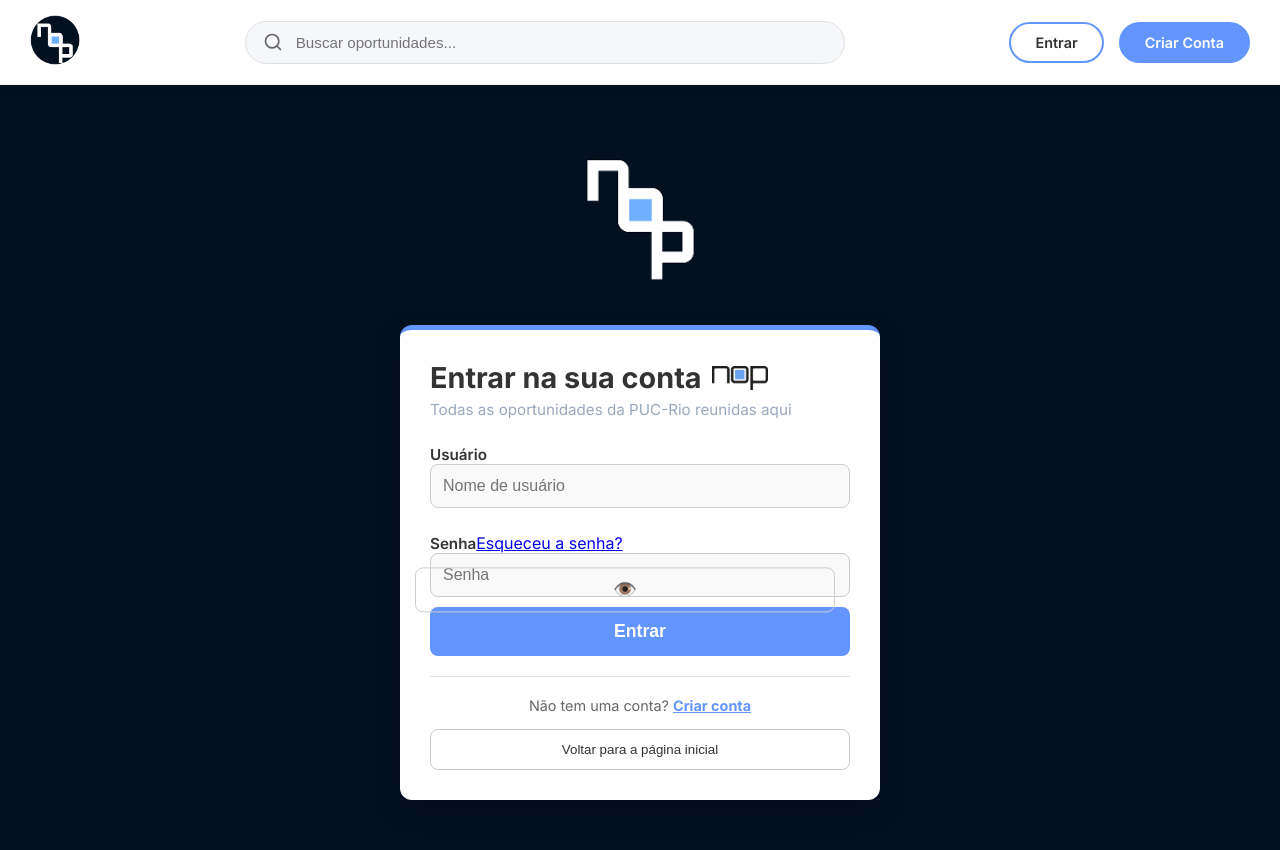
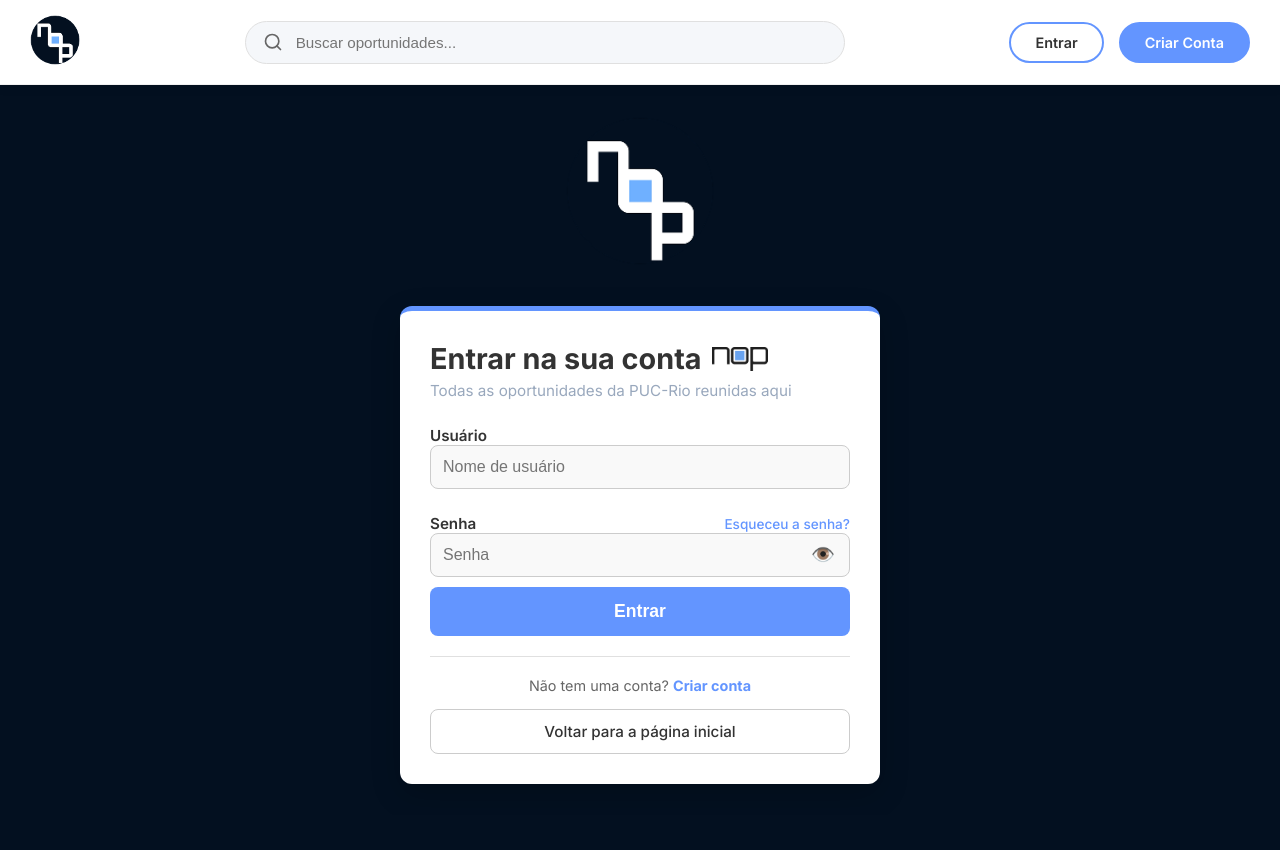
Before and after one commit to udagla5/INF1039---25.2---Time-1, a Django app: page /login/ in a window 1280 px wide. After the commit the page ends 784 px from the top, so only its background shows below. Run offline with Django 5.2, Linux system fonts and the light colour scheme.

Commit message:
login ajeitadinho

```diff
--- a/Projeto Django/nop/static/css/login.css
+++ b/Projeto Django/nop/static/css/login.css
@@ -5,17 +5,8 @@
 
 /* -------------------- LAYOUT GERAL E CENTRALIZAÇÃO -------------------- */
 
-/* O body agora apenas define o fundo e a cor do texto, permitindo que o
- * base.css (flex-direction: column) e o login.html (main-content)
- * controlem a centralização abaixo do header.
- */
-body {
-    display: flex; /* Mantém o flex para a coluna */
-    margin: 0;
-    padding: 0; /* O padding deve ser 0 aqui para o layout ocupar toda a tela */
-    background-color: var(--primary-dark);
-    color: var(--text-light);
-}
+/* REMOVA o body do login.css - isso será controlado pelo base.css */
+/* MANTER APENAS estilos específicos para a página de login */
 
 .page {
     width: 100%;
@@ -24,6 +15,7 @@ body {
     flex-direction: column;
     align-items: center;
     gap: 20px;
+    margin: 0 auto; /* Centraliza horizontalmente */
 }
 
 .logo {
@@ -142,36 +134,45 @@ label {
 }
 
 /* Link Esqueceu a senha */
-/* Se a URL for um placeholder, use o seletor mais específico: */
-.card a[href="{% url 'password_reset' %}"]:not(.close-toast),
-/* Ou se o seu placeholder é apenas "#": */
-.card a[href="#"]:not(.close-toast) {
+.card a.forgot-password {
     font-size: 0.85rem;
     color: var(--primary-blue);
     text-decoration: none;
     font-weight: 500;
 }
 
-.card a[href="{% url 'password_reset' %}"]:hover,
-.card a[href="#"]:hover {
+.card a.forgot-password:hover {
     text-decoration: underline;
 }
 
 /* Linha Divisória */
-/* Seletor mais robusto, caso o style mude, mas mantém o original para segurança: */
-.card > div[style*="height: 1px"],
-.card > div[style="height: 1px; background: #eee; margin: 20px 0;"] {
-    background: #e0e0e0 !important;
+.divider {
+    height: 1px;
+    background: #e0e0e0;
+    margin: 20px 0;
+    width: 100%;
 }
 
 /* Link Criar conta */
-.card p a {
+.card .register-link {
+    text-align: center;
+    color: #666;
+    font-size: 0.9rem;
+    margin-top: 10px;
+}
+
+.card .register-link a {
     color: var(--primary-blue) !important;
     font-weight: bold;
+    text-decoration: none;
+}
+
+.card .register-link a:hover {
+    text-decoration: underline;
 }
 
 /* Botão Voltar */
-.card button[type="button"] {
+.back-btn {
     width: 100%;
     padding: 12px;
     background: transparent;
@@ -182,62 +183,15 @@ label {
     margin-top: 15px;
     font-weight: 500;
     transition: background-color 0.2s;
+    font-family: 'Inter', sans-serif;
+    font-size: 0.95rem;
 }
-.card button[type="button"]:hover {
+
+.back-btn:hover {
     background-color: #f0f0f0;
 }
 
-/* -------------------- CSS DO TOAST MESSAGE (Mantido) -------------------- */
-
-.messages-container {
-    position: fixed;
-    bottom: 30px;
-    left: 50%;
-    transform: translateX(-50%);
-    z-index: 9999;
-
-    display: flex;
-    flex-direction: column;
-    gap: 10px;
-    width: max-content;
-    max-width: 90%;
-    pointer-events: none;
-}
-
-.toast-message {
-    background-color: #333;
-    color: white;
-    padding: 12px 24px;
-    border-radius: 50px;
-    box-shadow: 0 5px 15px rgba(0, 0, 0, 0.3);
-    font-size: 14px;
-    display: flex;
-    align-items: center;
-    justify-content: space-between;
-    gap: 15px;
-    pointer-events: auto;
-    opacity: 0;
-    animation: slideUp 0.4s ease-out forwards;
-}
-
-.toast-message.error { background-color: #DC2626; }
-.toast-message.success { background-color: #031020; }
-.toast-message.warning { background-color: #F59E0B; color: #000; }
-
-.close-toast {
-    background: none;
-    border: none;
-    color: inherit;
-    font-weight: bold;
-    cursor: pointer;
-    font-size: 16px;
-    margin-left: 10px;
-}
-
-@keyframes slideUp {
-    from { transform: translateY(100%); opacity: 0; }
-    to { transform: translateY(0); opacity: 1; }
-}
+/* -------------------- CSS DO TOAST MESSAGE (Removido - já está no base) -------------------- */
 
 /* -------------------- RESPONSIVIDADE -------------------- */
 
--- a/Projeto Django/nop/templates/login.html
+++ b/Projeto Django/nop/templates/login.html
@@ -5,33 +5,32 @@
 
 {% block extra_css %}
 <link rel="stylesheet" href="{% static 'css/login.css' %}">
-<link rel="stylesheet" href="{% static 'css/messages.css' %}">
 
 <style>
-/* * Este CSS injetado garante que o conteúdo do 'block content' (main-content)
- * centralize o card sem ocultar o header.
- */
+/* ESTILOS ESPECÍFICOS PARA CENTRALIZAR O LOGIN */
+/* O body já tem display: flex e flex-direction: column do base.css */
+
 .main-content {
-    /* O main-content é definido no base.html como flex: 1; display: flex; flex-direction: column; */
-    /* Vamos usá-lo para centralizar o CARD: */
-    align-items: center; /* Centraliza horizontalmente o div.page */
-    justify-content: center; /* Centraliza verticalmente o conteúdo (se houver espaço) */
-    flex-grow: 1; /* Garante que ocupe todo o espaço vertical disponível */
-    padding-top: 50px; /* Adiciona um respiro entre o header e o card */
-    padding-bottom: 50px;
-    background-color: var(--primary-dark); /* Garante que o fundo sob o header seja escuro */
+    /* O base.css já define flex: 1 e display: flex */
+    /* Vamos centralizar o conteúdo vertical e horizontalmente */
+    display: flex !important;
+    justify-content: center !important;
+    align-items: center !important;
+    min-height: calc(100vh - 70px); /* Altura total menos o header */
+    padding: 20px;
+    background-color: var(--primary-dark);
 }
 
-/* O body tem height: 100% e flex-direction: column em base.css */
-/* O body agora vai ocupar 100% da altura da viewport */
-body {
-    min-height: 100vh;
+/* Garante que o container ocupe toda a altura disponível */
+.page {
+    width: 100%;
+    max-width: 480px;
+    margin: 0;
 }
 </style>
 {% endblock %}
 
 {% block content %}
-  {# O messages-floating é tratado globalmente no base.html, não é necessário aqui. #}
 
   <div class="page">
     <img class="logo" src="{% static 'img/logo-grande.png' %}" alt="NOP Logo" onerror="this.style.display='none'">
@@ -49,9 +48,9 @@ body {
         <label for="{{ form.username.id_for_label }}">Usuário</label>
         {{ form.username }}
 
-        <div style="display: flex; justify-align: space-between; align-items: center; margin-top: 10px;">
+        <div style="display: flex; justify-content: space-between; align-items: center; margin-top: 10px;">
           <label for="{{ form.password.id_for_label }}">Senha</label>
-          <a href="{% url 'password_reset' %}">Esqueceu a senha?</a>
+          <a href="{% url 'password_reset' %}" class="forgot-password">Esqueceu a senha?</a>
         </div>
 
         <div class="pwd-wrap">
@@ -64,13 +63,13 @@ body {
         <button class="enter-btn" type="submit">Entrar</button>
       </form>
 
-      <div style="height: 1px; background: #eee; margin: 20px 0;"></div>
+      <div class="divider"></div>
 
-      <p style="text-align: center; color: #666; font-size: 0.9rem;">
+      <p class="register-link">
           Não tem uma conta? <a href="{% url 'cadastro1' %}">Criar conta</a>
       </p>
 
-      <button type="button" onclick="window.location.href='{% url 'home' %}'">
+      <button type="button" class="back-btn" onclick="window.location.href='{% url 'home' %}'">
           Voltar para a página inicial
       </button>
     </main>
```
